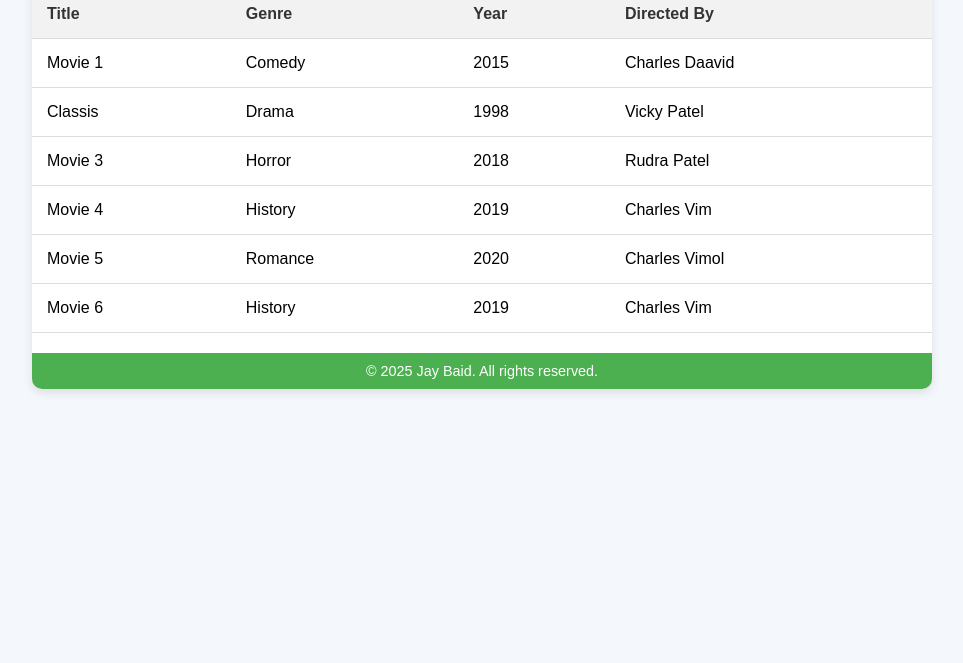
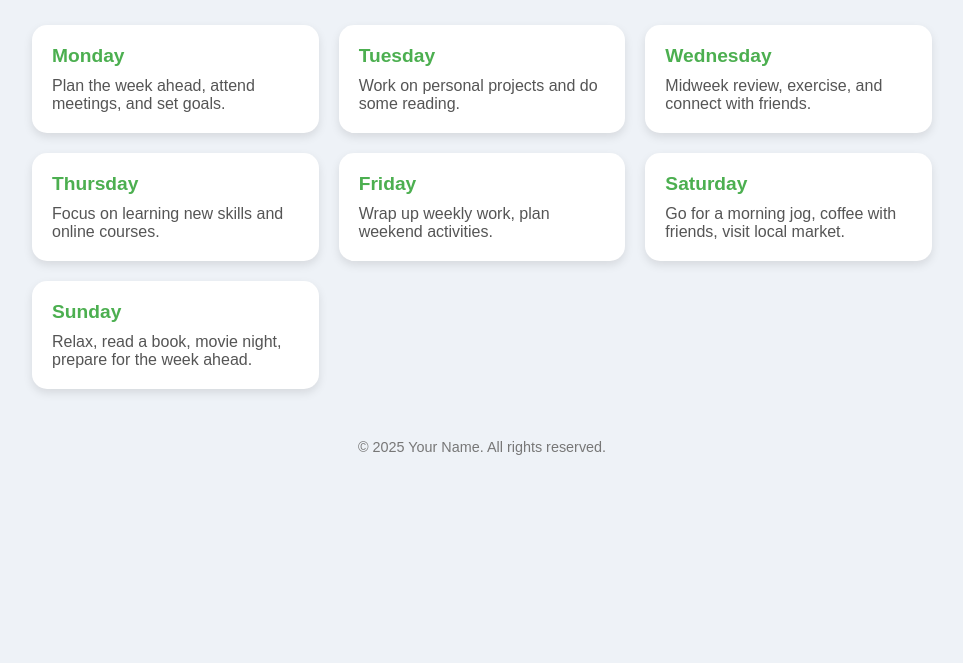
Before and after one commit to jay-0804/Web-Dev, a plain HTML site: page index.html in a window 1280 px wide. Shown: the part 137-800 px from the top of the page, without its empty margins (158-1121 px from the left). Drawn offline with Linux system fonts and the light colour scheme.

Commit message:
Initial Commit

```diff
--- a/index.html
+++ b/index.html
@@ -3,12 +3,12 @@
 <head>
     <meta charset="UTF-8">
     <meta name="viewport" content="width=device-width, initial-scale=1.0">
-    <title>My Movie Collection</title>
+    <title>Weekly Plans</title>
     <style>
         /* Global Styles */
         body {
             font-family: 'Arial', sans-serif;
-            background-color: #f4f7fc;
+            background: #eef2f7;
             margin: 0;
             padding: 20px;
             display: flex;
@@ -16,109 +16,103 @@
         }
 
         .container {
-            width: 100%;
+            width: 90%;
             max-width: 900px;
             margin-top: 30px;
-            background-color: #fff;
-            border-radius: 10px;
-            box-shadow: 0 4px 10px rgba(0, 0, 0, 0.1);
-            overflow: hidden;
         }
 
         h1 {
             text-align: center;
-            background-color: #4CAF50;
-            color: white;
-            margin: 0;
-            padding: 20px;
-            font-size: 2rem;
+            color: #333;
+            margin-bottom: 40px;
+            font-size: 2.5rem;
         }
 
-        table {
-            width: 100%;
-            border-collapse: collapse;
+        /* Grid for cards */
+        .grid {
+            display: grid;
+            grid-template-columns: repeat(auto-fit, minmax(250px, 1fr));
+            gap: 20px;
         }
 
-        th, td {
-            padding: 15px;
-            text-align: left;
-            border-bottom: 1px solid #ddd;
+        /* Card Styles */
+        .card {
+            background: #fff;
+            padding: 20px;
+            border-radius: 15px;
+            box-shadow: 0 4px 10px rgba(0,0,0,0.1);
+            transition: transform 0.2s, box-shadow 0.2s;
         }
 
-        th {
-            background-color: #f2f2f2;
-            color: #333;
+        .card:hover {
+            transform: translateY(-5px);
+            box-shadow: 0 10px 20px rgba(0,0,0,0.15);
         }
 
-        tr:hover {
-            background-color: #f1f1f1;
+        .day {
+            font-weight: bold;
+            font-size: 1.2rem;
+            color: #4CAF50;
+            margin-bottom: 10px;
+        }
+
+        .plan {
+            font-size: 1rem;
+            color: #555;
         }
 
         footer {
             text-align: center;
-            margin-top: 20px;
-            padding: 10px;
-            background-color: #4CAF50;
-            color: white;
+            margin-top: 50px;
+            color: #777;
             font-size: 0.9rem;
         }
 
+        /* Responsive adjustments */
+        @media (max-width: 600px) {
+            h1 {
+                font-size: 2rem;
+            }
+        }
     </style>
 </head>
 <body>
 
     <div class="container">
-        <h1>My Movie Collection</h1>
-        <table>
-            <thead>
-                <tr>
-                    <th>Title</th>
-                    <th>Genre</th>
-                    <th>Year</th>
-                    <th>Directed By</th>
-                </tr>
-            </thead>
-            <tbody>
-                <tr>
-                    <td>Movie 1</td>
-                    <td>Comedy</td>
-                    <td>2015</td>
-                    <td>Charles Daavid</td>
-                </tr>
-                <tr>
-                    <td>Classis</td>
-                    <td>Drama</td>
-                    <td>1998</td>
-                    <td>Vicky Patel</td>
-                </tr>
-                <tr>
-                    <td>Movie 3</td>
-                    <td>Horror</td>
-                    <td>2018</td>
-                    <td>Rudra Patel</td>
-                </tr>
-                <tr>
-                    <td>Movie 4</td>
-                    <td>History</td>
-                    <td>2019</td>
-                    <td>Charles Vim</td>
-                </tr>
-                <tr>
-                    <td>Movie 5</td>
-                    <td>Romance</td>
-                    <td>2020</td>
-                    <td>Charles Vimol</td>
-                </tr>
-                <tr>
-                    <td>Movie 6</td>
-                    <td>History</td>
-                    <td>2019</td>
-                    <td>Charles Vim</td>
-                </tr>
-            </tbody>
-        </table>
+        <h1>Weekly Plans</h1>
+        <div class="grid">
+            <div class="card">
+                <div class="day">Monday</div>
+                <div class="plan">Plan the week ahead, attend meetings, and set goals.</div>
+            </div>
+            <div class="card">
+                <div class="day">Tuesday</div>
+                <div class="plan">Work on personal projects and do some reading.</div>
+            </div>
+            <div class="card">
+                <div class="day">Wednesday</div>
+                <div class="plan">Midweek review, exercise, and connect with friends.</div>
+            </div>
+            <div class="card">
+                <div class="day">Thursday</div>
+                <div class="plan">Focus on learning new skills and online courses.</div>
+            </div>
+            <div class="card">
+                <div class="day">Friday</div>
+                <div class="plan">Wrap up weekly work, plan weekend activities.</div>
+            </div>
+            <div class="card">
+                <div class="day">Saturday</div>
+                <div class="plan">Go for a morning jog, coffee with friends, visit local market.</div>
+            </div>
+            <div class="card">
+                <div class="day">Sunday</div>
+                <div class="plan">Relax, read a book, movie night, prepare for the week ahead.</div>
+            </div>
+        </div>
+
         <footer>
-            &copy; 2025 Jay Baid. All rights reserved.
+            &copy; 2025 Your Name. All rights reserved.
         </footer>
     </div>
 
```
